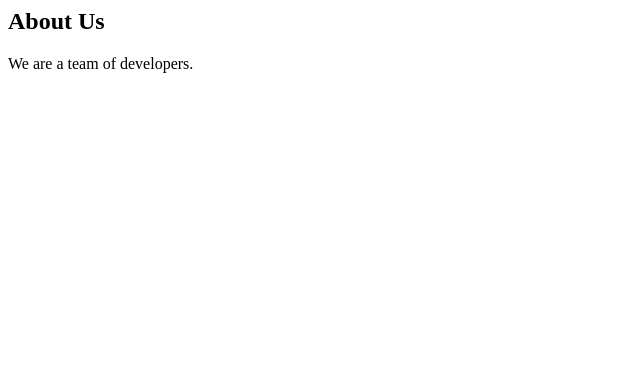
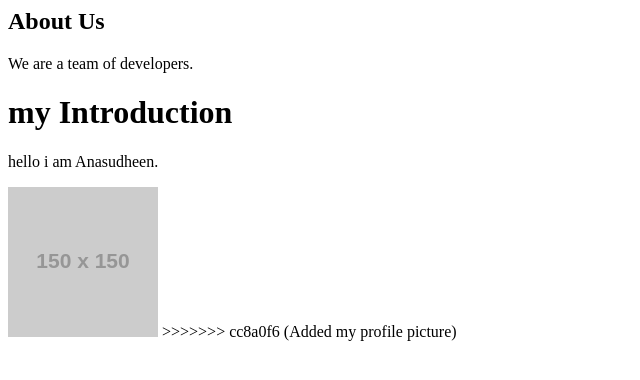
Before and after one commit to Anasudheen/team-intro, a plain HTML site: page index.html in a window 1280 px wide. Shown: the whole page, without its empty margins (0-640 px from the left). Drawn offline with Linux system fonts and the light colour scheme; placeholder pictures from the web are drawn by us.

Commit message:
Added my profile picture

```diff
--- a/index.html
+++ b/index.html
@@ -2,5 +2,13 @@
 <body>
     <h2>About Us</h2>
     <p>We are a team of developers.</p>
+
+    <h1>my Introduction</h1>
+
+    <p>
+        hello i am Anasudheen.
+    </p>
+    <img src="https://via.placeholder.com/150" alt="My Profile Picture">
+>>>>>>> cc8a0f6 (Added my profile picture)
 </body>
 </html>
```
